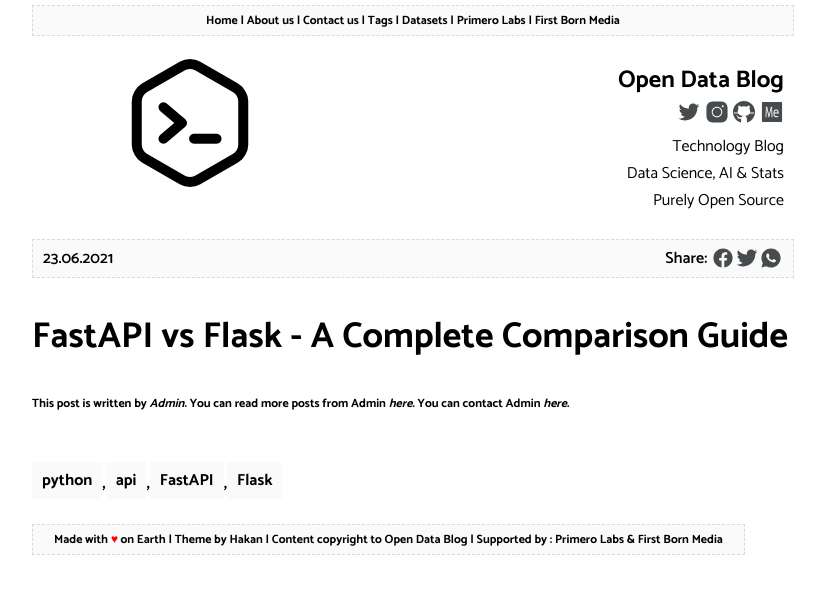
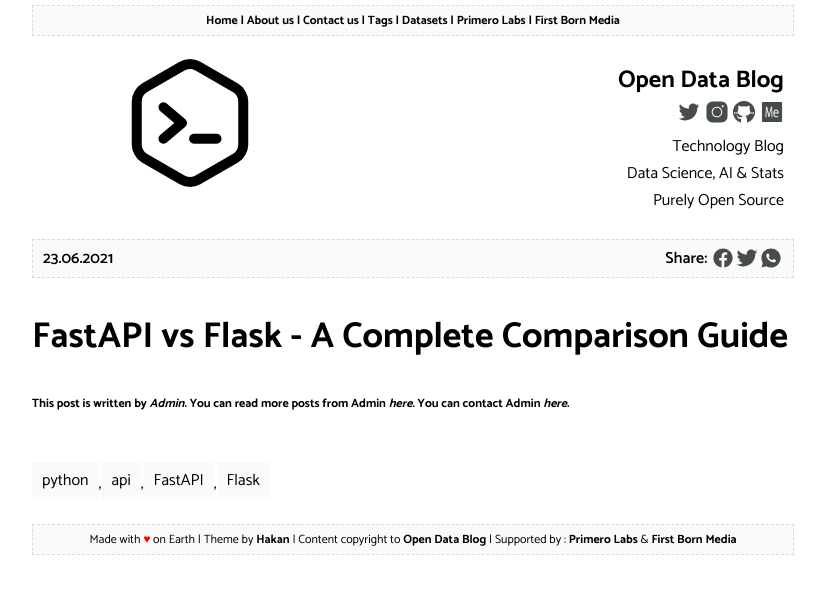
Before and after one commit to opendatablog/opendatablog.github.io, a Jekyll site: the page built from _posts/2022-06-23-FastAPI-vs-Flask-a-complete-comparison-guide.md, in a window 1280 px wide. Shown: the top 594 px of the page, without its empty margins (227-1052 px from the left). Built offline with Jekyll 4.4.1, drawn with Linux system fonts in a browser that asks for light colours; comment, search, counter and statistics services are not loaded.

```diff
--- a/_layouts/post.html
+++ b/_layouts/post.html
@@ -18,7 +18,7 @@ layout: default
 
 <div class="blog-post-content">
 	<h1>{{page.title}}</h1>
-	<h6><b>This post is written by <i>{{ page.author }}</i>. You can read more posts from {{ page.author }} <i>here</i>. You can contact {{ page.author }} <i>here</i>.<b></h6>
+	<h6><b>This post is written by <i>{{ page.author }}</i>. You can read more posts from {{ page.author }} <i>here</i>. You can contact {{ page.author }} <i>here</i>.</b></h6>
 	{{ content }}
 </div>
 <div class="tags-container">
```
